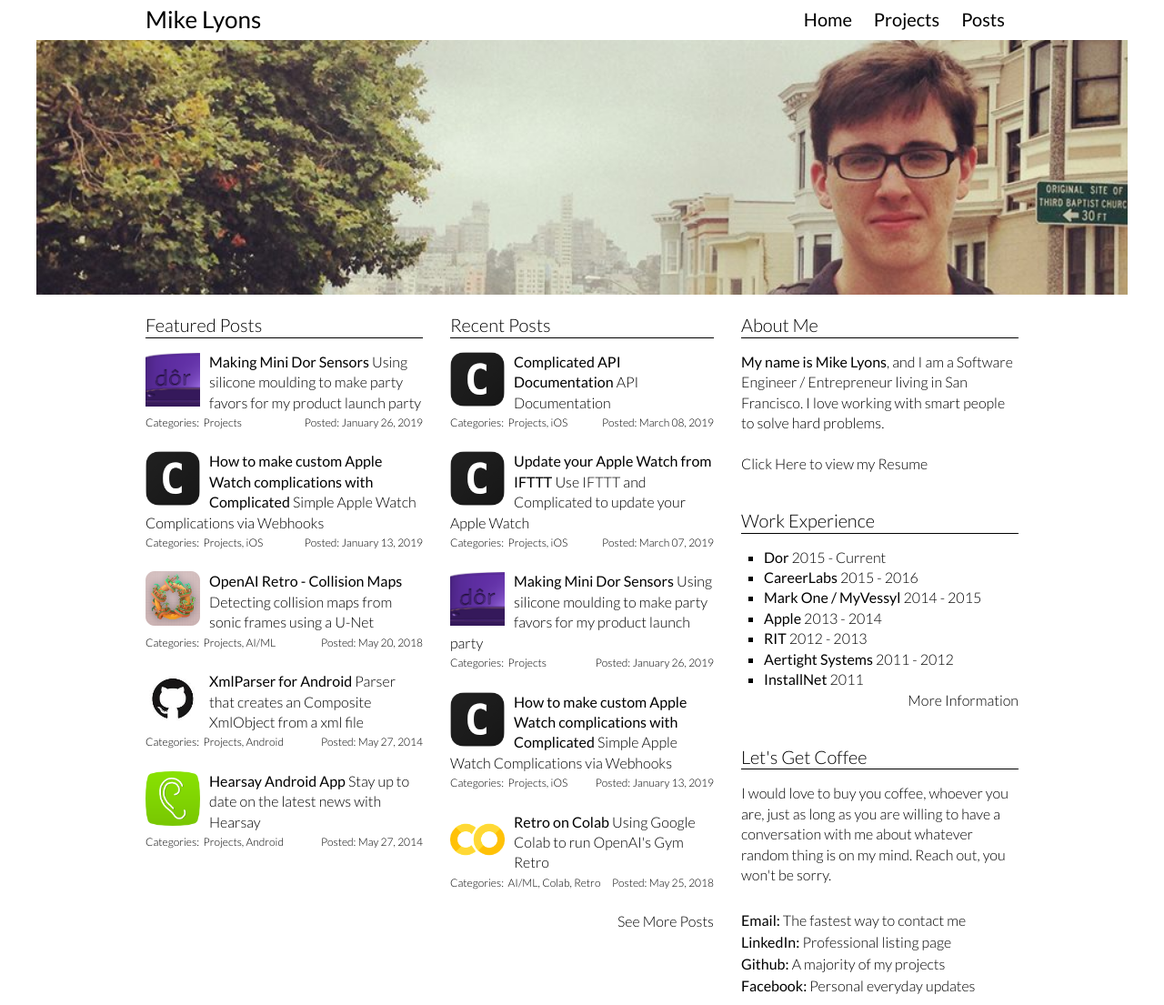
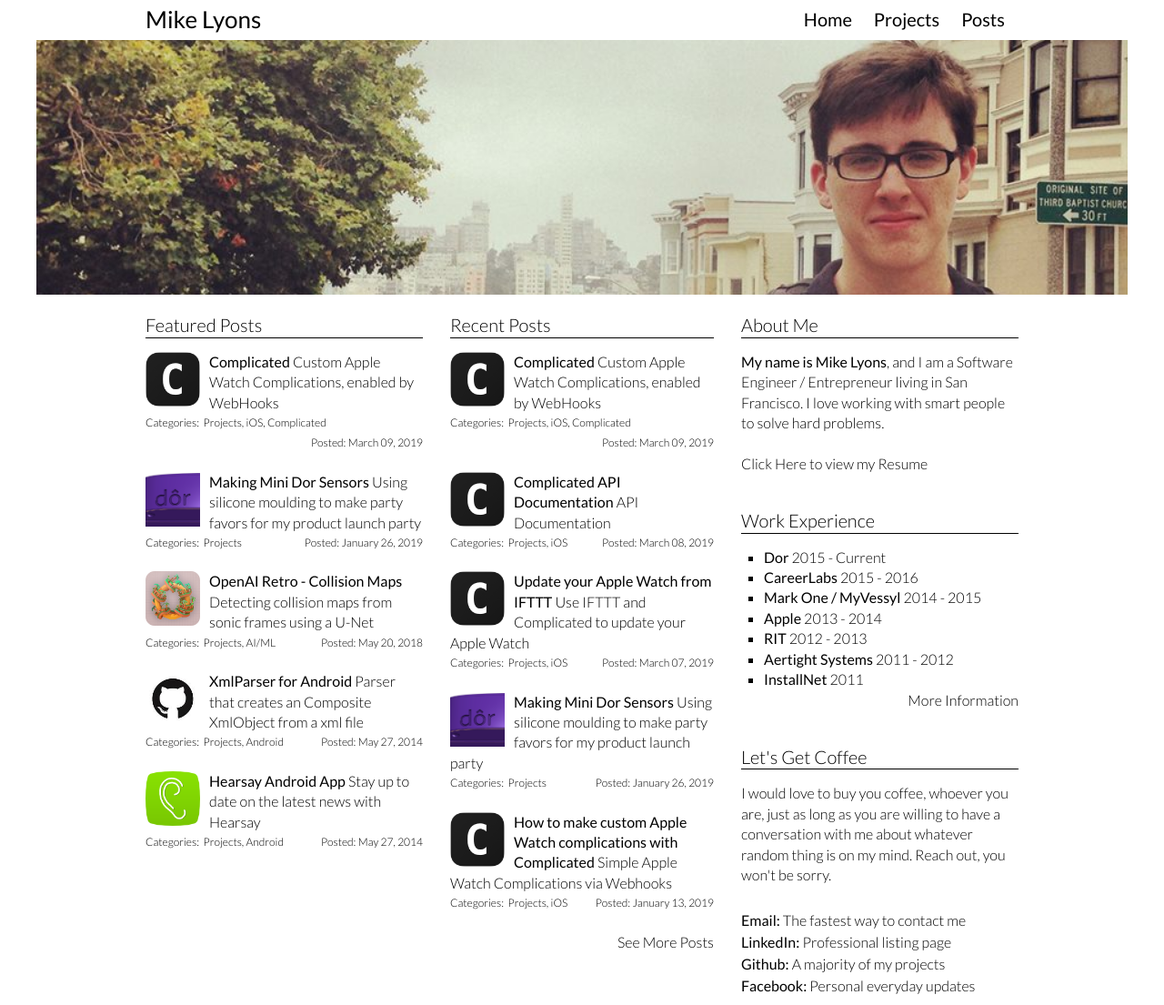
Before and after one commit to frenchie4111/frenchie4111.github.io, a Jekyll site: the page built from index.html, in a window 1280 px wide. Shown: the whole page at 91% size. Built offline with Jekyll 4.4.1, drawn with Linux system fonts in a browser that asks for light colours; nearby versions of some CDN libraries.

Commit message:
Made complciated a page

```diff
--- /dev/null
+++ b/_posts/2019-03-09-Complicated.html
@@ -0,0 +1,115 @@
+---
+title:
+hide_title: true
+sticky_title: true
+custom_title: Complicated - Custom Apple Watch Complications
+post_image: /images/complicated/icon.png
+subject: Custom Apple Watch Complications, enabled by WebHooks
+layout: complicated
+tags: Projects iOS Complicated
+hide_header: true
+featured: true
+custom_menu: complicated
+permalink: /complicated/
+---
+
+<link rel="stylesheet" type="text/css" href="/css/complicated-launch.css">
+
+<h2 id="post_title">Complicated</h2>
+
+<div id="slogan">
+    Custom Apple Watch Complications, enabled by WebHooks
+</div>
+
+<image id="watch_your_message" src="/images/complicated/watch_your_message.png" />
+
+<div id="works_with">
+    <div id="works_with_header">Works With</div>
+    <div id="integrations">
+        <div>
+            <div class="integration_image_wrapper">
+                <img src="/images/complicated/ifttt.png" />
+            </div>
+            <div class="integrations_tutorial"><a href="/2019/03/07/Complicated-Apple-Watch-IFTTT.html">Tutorial</a></div>
+        </div>
+        <div>
+            <div class="integration_image_wrapper">
+                <img style="padding: 0 0 10px 0;" src="/images/complicated/zapier.png" />
+            </div>
+            <div class="integrations_tutorial"><a>Tutorial Coming Soon</a></div>
+        </div>
+    </div>
+</div>
+
+<a href="https://itunes.apple.com/us/app/complicated/id1444561091?ls=1&mt=8">
+    <img id="download" src="/images/complicated/download.png" />
+</a>
+
+<div id="how_it_works_header">
+    How it works
+</div>
+
+<div id="how_it_works">
+    <div class="how_it_works_section">
+        <div class="how_it_works_image">
+            <img width="80px" src="/images/complicated/integrations.png">
+        </div>
+        <div class="how_it_works_text">
+            Zapier, IFTTT, or any Custom Code
+        </div>
+    </div>
+    <img class="how_it_works_arrow" src="/images/complicated/arrow.png" />
+    <div class="how_it_works_section">
+        <div class="how_it_works_image">
+            <img width="60px" src="/images/complicated/webhook_icon.png">
+        </div>
+        <div class="how_it_works_text">
+            Complicated Server
+        </div>
+    </div>
+    <img class="how_it_works_arrow" src="/images/complicated/arrow.png" />
+    <div class="how_it_works_section">
+        <div class="how_it_works_image">
+            <img width="80px" src="/images/complicated/complicated_icon.png">
+        </div>
+        <div class="how_it_works_text">
+            Complicated App
+        </div>
+    </div>
+    <img class="how_it_works_arrow" src="/images/complicated/arrow.png" />
+    <div class="how_it_works_section">
+        <div class="how_it_works_image">
+            <img width="100px" src="/images/complicated/watch_hello_world.png">
+        </div>
+        <div class="how_it_works_text">
+            Your Watch
+        </div>
+    </div>
+</div>
+
+<div id="idea_header">
+    Simple to integrate. Endlessly Cutomizable.
+</div>
+
+<div id="ideas">
+    <div class="ideas_row">
+        <div class="ideas_watch_wrapper">
+            <img class="ideas_watch" src="/images/complicated/watch_bank.png" />
+        </div>
+        <div class="ideas_text ideas_text_right">
+            Keep an eye on your bank balance
+        </div>
+    </div>
+    <div class="ideas_row">
+        <div class="ideas_text ideas_text_left">
+            Track your bus schedule
+        </div>
+        <div class="ideas_watch_wrapper">
+            <img class="ideas_watch" src="/images/complicated/watch_bus.png" />
+        </div>
+    </div>
+</div>
+
+<div id="footer">
+    Made with &#9829; by <a href="/">Mike Lyons</a>
+</div>
```
Also changed, not shown: _posts/2018-05-19-Fake-AirPods.md (+1 -1 lines), _posts/2019-01-13-Complicated-How-To.md (+0 -1 lines).
